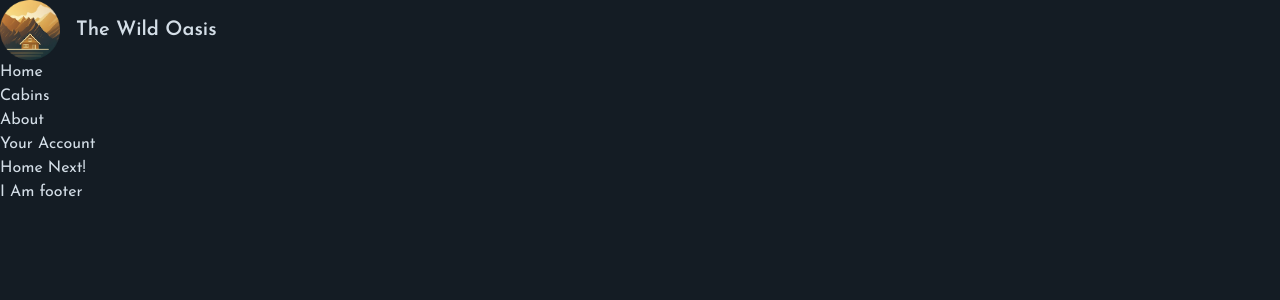
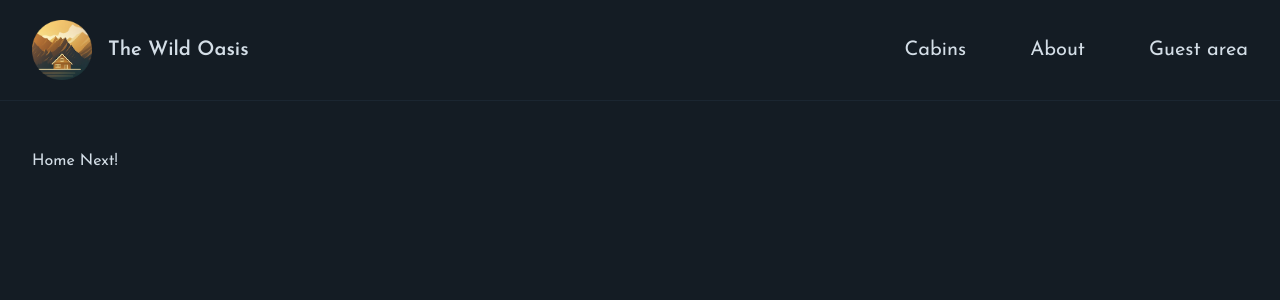
Before and after one commit to Davood-Azani/NextApp, a Next.js app: page / in a window 1280 px wide. Shown: the top 300 px of the page. Built offline with nearby package versions, Linux system fonts and the light colour scheme.

Commit message:
Centeralizing the main and use navbar

```diff
--- /dev/null
+++ b/app/_components/Header.js
@@ -0,0 +1,15 @@
+import Navigation from '@/app/_components/Navigation';
+import Logo from '@/app/_components/Logo';
+
+function Header() {
+  return (
+    <header className='border-b border-primary-900 px-8 py-5'>
+      <div className='flex justify-between items-center max-w-7xl mx-auto'>
+        <Logo />
+        <Navigation />
+      </div>
+    </header>
+  );
+}
+
+export default Header;
--- a/app/_components/Navigation.js
+++ b/app/_components/Navigation.js
@@ -2,19 +2,33 @@
 
 export default function Navigation() {
   return (
-    <ul>
+    <nav className="z-10 text-xl">
+      <ul className="flex gap-16 items-center">
         <li>
-        <Link href="/">Home</Link>
+          <Link
+            href="/cabins"
+            className="hover:text-accent-400 transition-colors"
+          >
+            Cabins
+          </Link>
         </li>
         <li>
-        <Link href="/cabins">Cabins</Link>
+          <Link
+            href="/about"
+            className="hover:text-accent-400 transition-colors"
+          >
+            About
+          </Link>
         </li>
         <li>
-        <Link href="/about">About</Link>
-      </li>
-      <li>
-        <Link href="/account">Your Account</Link>
+          <Link
+            href="/account"
+            className="hover:text-accent-400 transition-colors"
+          >
+            Guest area
+          </Link>
         </li>
       </ul>
+    </nav>
   );
 }
--- a/app/layout.js
+++ b/app/layout.js
@@ -1,9 +1,7 @@
-import Navigation from './_components/Navigation';
-import Logo from './_components/Logo';
 import '@/app/_styles/globals.css';
-
 //? import font
 import { Josefin_Sans } from 'next/font/google';
+import Header from './_components/Header';
 //? configure font
 const josefin = Josefin_Sans({
   subsets: ['latin'],
@@ -26,14 +24,12 @@
   return (
     <html lang="en">
       <body
-        className={`${josefin.className} bg-primary-950 text-primary-100 min-h-screen`}
+        className={`${josefin.className} antialiased bg-primary-950 text-primary-100 min-h-screen flex flex-col`}
       >
-        <header>
-          <Logo />
-          <Navigation />
-        </header>
-        <main>{children}</main>
-        <footer>I Am footer</footer>
+        <Header />
+        <div className="flex-1 px-8 py-12 ">
+          <main className="mx-auto max-w-7xl">{children}</main>
+        </div>
       </body>
     </html>
   );
```
Also changed, not shown: .notes/n2.js. Lines whose indentation alone changed are shown as unchanged.
